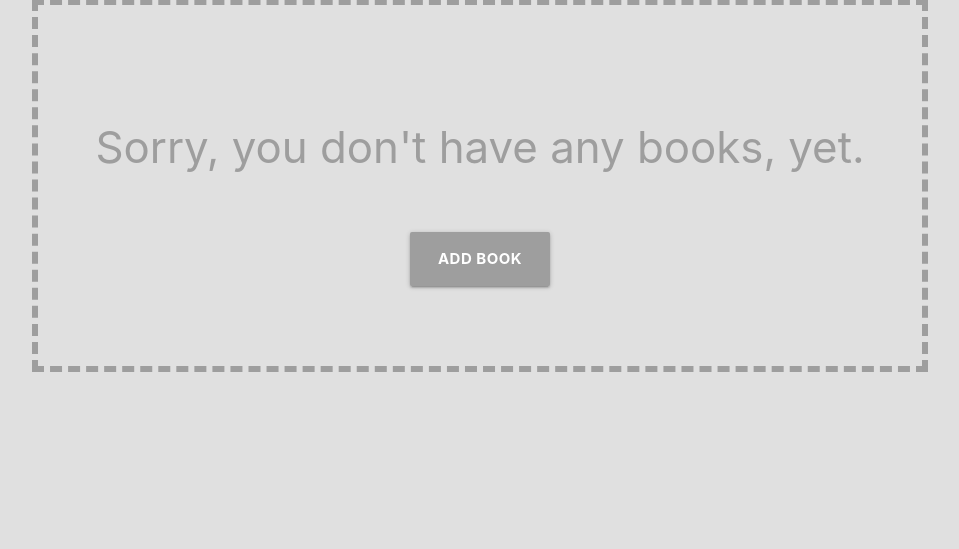
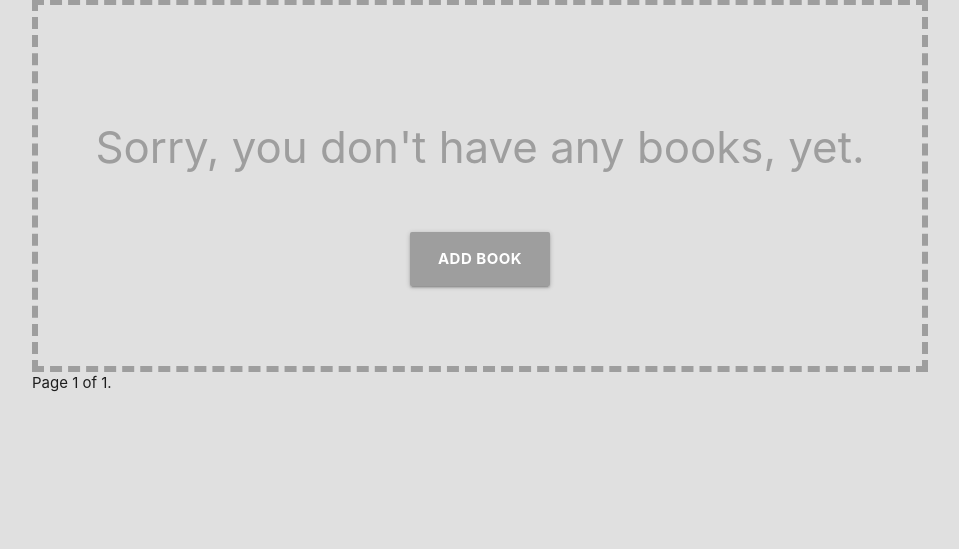
Before and after one commit to nifex007/book_rental, a Django app: page / in a window 1280 px wide. Shown: the part 251-800 px from the top of the page, without its empty margins (160-1119 px from the left). Run offline with Django 3.2, Linux system fonts and the light colour scheme; data that the repository does not hold is empty.

Commit message:
Update: Paginated books list @ index view

```diff
--- a/ui/templates/ui/book-list.html
+++ b/ui/templates/ui/book-list.html
@@ -24,7 +24,7 @@
 
   <div class="row">
 
-    {% for book in books_list %}
+    {% for book in page_obj %}
     <div class="">
       <div class="card-panel">
             <h5><strong>{{ book.title }}</strong> <i>by</i> <span>{{book.authors}}</span> </h5>
@@ -41,6 +41,23 @@
       </a>
     </div>
     {% endfor %}
+    <div class="pagination">
+      <span class="step-links">
+          {% if page_obj.has_previous %}
+              <a href="?page=1">&laquo; first</a>
+              <a href="?page={{ page_obj.previous_page_number }}">previous</a>
+          {% endif %}
+
+          <span class="current">
+              Page {{ page_obj.number }} of {{ page_obj.paginator.num_pages }}.
+          </span>
+
+          {% if page_obj.has_next %}
+              <a href="?page={{ page_obj.next_page_number }}">next</a>
+              <a href="?page={{ page_obj.paginator.num_pages }}">last &raquo;</a>
+          {% endif %}
+      </span>
+  </div>
   </div>
 
   {% if books_list %}
@@ -49,7 +66,6 @@
   </a>
   {% endif %}
 
-
 </div>
 
 {% endblock %}
--- a/ui/views.py
+++ b/ui/views.py
@@ -1,6 +1,7 @@
 from django.shortcuts import render, redirect
 from django.urls import reverse
 from django.http import HttpResponseRedirect
+from django.core.paginator import Paginator
 from books.models import Book, Rent
 from customers.models import Customer
 from ui.utils import get_current_host, post_payload, get_request
@@ -10,7 +11,12 @@ import json
 
 def index_view(request):
     books_list = Book.objects.all().filter(stock__gt=0).order_by('-id')
-    return render(request, 'ui/book-list.html', {'books_list': books_list})
+
+    paginator = Paginator(books_list, 3)
+    page_number = request.GET.get('page')
+    page_obj = paginator.get_page(page_number)
+
+    return render(request, 'ui/book-list.html', {'books_list': books_list, 'page_obj': page_obj})
 
 
 def customer_list_view(request):
```
